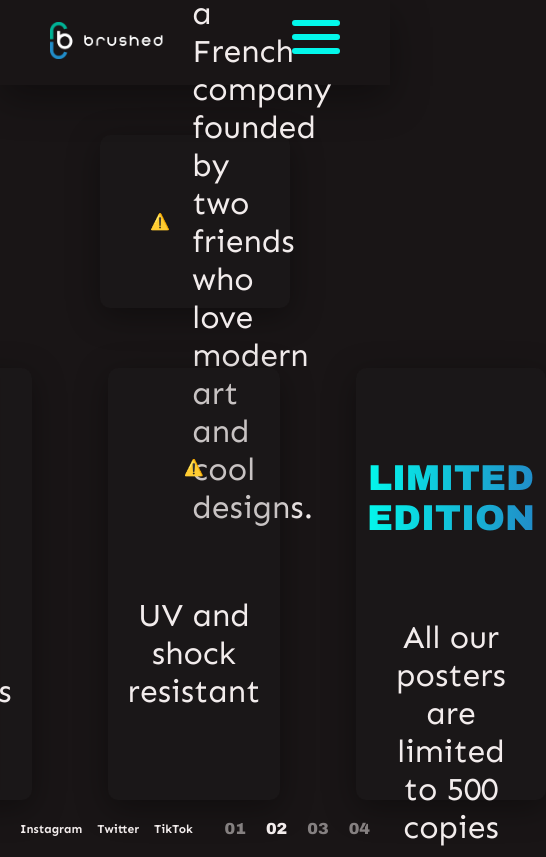
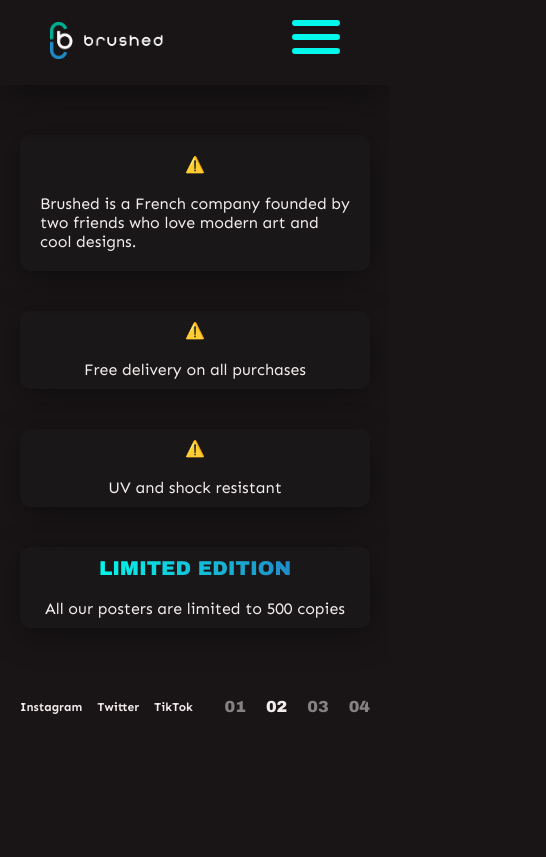
Before and after one commit to BapL49/example-site-web-avec-NextJS, a Next.js app: page /about in a window 390 px wide. Shown: the whole page, 546 px wide, since content can reach past the window. Built offline with nearby package versions, Linux system fonts and the light colour scheme; no server answers.

Commit message:
responsive about page

```diff
--- a/styles/about.module.css
+++ b/styles/about.module.css
@@ -30,6 +30,7 @@
 #french_flag {
     width: 200px;
     height: 160px;
+
 }
 
 #h1 {
@@ -46,6 +47,8 @@
 #div_bottom {
     display: flex;
     flex-direction: row;
+
+
     gap: 76px;
 
     height: 432px;
@@ -110,3 +113,288 @@
     font-weight: 400;
 
 }
+
+
+
+@media screen and (max-width: 1222px) {
+
+    #container {
+
+        padding: 50px 80px;
+
+        padding-bottom: 0;
+    }
+
+
+    #french_flag {
+        width: 180px;
+        height: 140px;
+
+    }
+
+    #h1 {
+        width: 60%;
+
+        font-size: 28px;
+    }
+
+
+    #div_bottom {
+        gap: 60px;
+
+        height: 400px;
+        max-height: 432px;
+
+    }
+
+
+    .informations {
+        gap: 60px;
+
+        padding: 50px 20px;
+
+    }
+
+
+    .lottie_animations {
+        width: 120px;
+        height: 120px;
+    }
+
+
+    #span {
+        font-size: 32px;
+
+    }
+
+    .text_informations {
+
+        font-size: 28px;
+
+    }
+}
+
+
+@media screen and (max-width: 970px) {
+
+    #container {
+
+        padding: 50px 60px;
+
+        padding-bottom: 50px;
+    }
+
+
+    #french_flag {
+        width: 160px;
+        height: 120px;
+
+    }
+
+    #h1 {
+        width: 60%;
+
+        font-size: 24px;
+    }
+
+
+    #div_bottom {
+        gap: 50px;
+
+        height: 350px;
+        max-height: 432px;
+
+    }
+
+
+    .informations {
+        gap: 40px;
+
+        padding: 50px 20px;
+
+    }
+
+
+    .lottie_animations {
+        width: 100px;
+        height: 100px;
+    }
+
+
+    #span {
+        font-size: 28px;
+
+    }
+
+    .text_informations {
+
+        font-size: 24px;
+
+    }
+}
+
+@media screen and (max-width: 782px) {
+
+    #container {
+
+        gap: 80px;
+
+        padding: 30px 40px;
+
+        padding-bottom: 40px;
+
+    }
+
+
+    #french_flag {
+        width: 140px;
+        height: 100px;
+
+    }
+
+    #h1 {
+        width: 60%;
+
+        font-size: 20px;
+    }
+
+
+    #div_bottom {
+        flex-direction: column;
+
+        gap: 40px;
+
+        height: fit-content;
+
+    }
+
+
+    .informations {
+
+        gap: 25px;
+
+        padding: 20px 20px;
+
+
+
+    }
+
+
+    .lottie_animations {
+        width: 80px;
+        height: 80px;
+    }
+
+
+    #span {
+        font-size: 24px;
+
+    }
+
+    .text_informations {
+
+        font-size: 20px;
+
+    }
+}
+
+
+@media screen and (max-width: 538px) {
+
+    #container {
+
+        gap: 40px;
+
+        padding: 50px 20px;
+
+
+    }
+
+
+    #div_top {
+
+
+        padding: 0px 20px;
+
+    }
+
+
+    #french_flag {
+        width: 120px;
+        height: 80px;
+
+    }
+
+    #h1 {
+        width: 65%;
+
+        font-size: 16px;
+    }
+
+
+    #div_bottom {
+        flex-direction: column;
+
+        gap: 40px;
+
+        height: fit-content;
+
+    }
+
+
+    .informations {
+
+        gap: 20px;
+
+        padding: 10px 10px;
+
+
+
+    }
+
+
+    .lottie_animations {
+        width: 60px;
+        height: 60px;
+    }
+
+
+    #span {
+        font-size: 20px;
+
+    }
+
+    .text_informations {
+
+        font-size: 16px;
+
+    }
+}
+
+
+@media screen and (max-width: 444px) {
+
+
+    #div_top {
+        flex-direction: column;
+
+        padding: 20px 20px;
+
+        gap: 20px;
+
+        height: fit-content;
+        max-height: none;
+
+    }
+
+
+
+
+    #h1 {
+        width: 100%;
+
+        font-size: 16px;
+    }
+
+
+}
```
